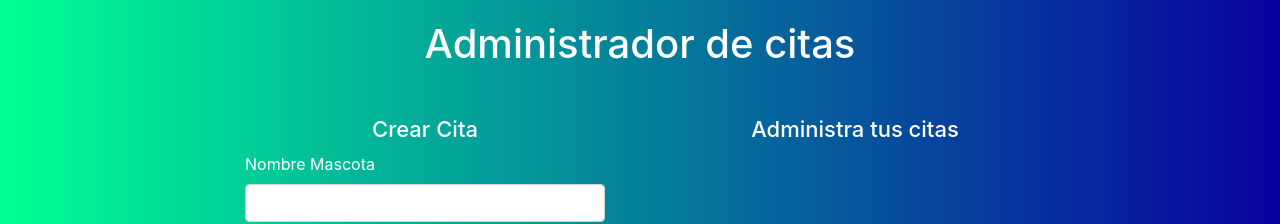
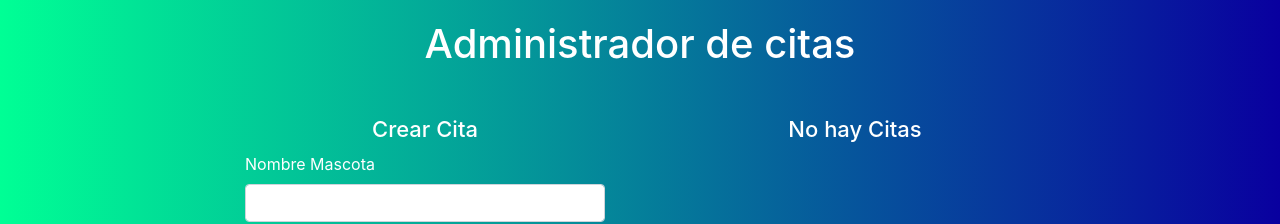
Before and after one commit to mvalencia29/Citas-Mascotas, a React (Create React App) app: page / in a window 1280 px wide. Shown: the top 224 px of the page. Built offline with nearby package versions, Linux system fonts and the light colour scheme; the HTML template or start-up script is replaced by a standard one.

Commit message:
Guardando informacion el localStorage

```diff
--- a/src/App.js
+++ b/src/App.js
@@ -1,15 +1,28 @@
-import React, { useState } from "react";
+import React, { useState, useEffect } from "react";
 import Topbar from "./components/Topbar";
 import { Row, Col } from "react-bootstrap";
 import Formulario from "./components/Formulario";
 import Citas from "./components/Citas";
 
 function App() {
-  const [citas, setCitas] = useState([]);
+  let citasIniciales = JSON.parse(localStorage.getItem("citas"));
+  if (!citasIniciales) {
+    citasIniciales = [];
+  }
+
+  const [citas, setCitas] = useState(citasIniciales);
 
   const crearCitas = (cita) => {
     setCitas([...citas, cita]);
   };
+
+  useEffect(() => {
+    if (citas) {
+      localStorage.setItem("citas", JSON.stringify(citas));
+    } else {
+      localStorage.setItem("citas", JSON.stringify([]));
+    }
+  }, [citas]);
 
   const eliminarCita = (id) => {
     const nuevasCitas = citas.filter((cita) => cita.id !== id);
--- a/src/components/Citas.js
+++ b/src/components/Citas.js
@@ -1,13 +1,13 @@
-import React, { useEffect, useState } from "react";
+import React from "react";
 import Cita from "./Cita";
 
 const Citas = ({ citas, eliminarCita }) => {
 
-  const title = citas.lenght === 0 ? "No hay Citas" : "Administra tus citas";
+  const title = Object.keys(citas).length === 0 ? "No hay Citas" : "Administra tus citas";
 
   return (
     <div className="container-citas">
-      <Title title={title} />
+      <h5 style={{ textAlign: "center", marginBottom: "32px" }}>{title}</h5>
       {citas.map((cita) => (
         <Cita cita={cita} key={cita.id} eliminarCita={eliminarCita} />
       ))}
@@ -15,10 +15,4 @@ const Citas = ({ citas, eliminarCita }) => {
   );
 };
 
-const Title = (props) => {
-  const { title } = props;
-
-  return <h5 style={{ textAlign: "center", marginBottom: "32px" }}>{title}</h5>;
-};
-
 export default Citas;
```
